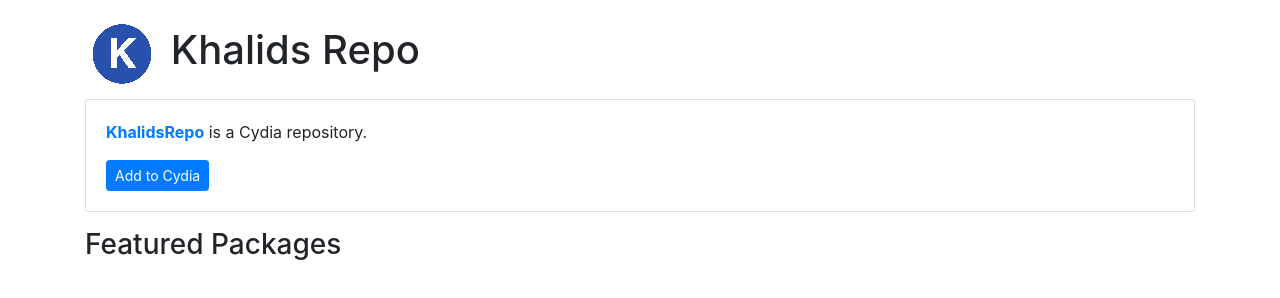
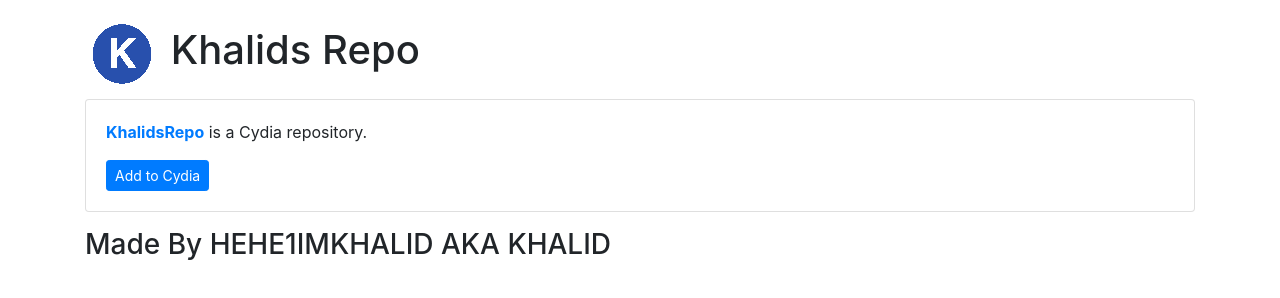
Before and after one commit to KhalidsRepo/KhalidsRepo.github.io, a plain HTML site: page index.html in a window 1280 px wide. Drawn offline with nearby package versions, Linux system fonts and the light colour scheme.

Commit message:
Update index.html

```diff
--- a/index.html
+++ b/index.html
@@ -22,7 +22,7 @@
 </div>
 <p></p>
 <div class="container">
-  <h3 id="wells" class="page-header">Featured Packages</h3>
+  <h3 id="wells" class="page-header">Made By HEHE1IMKHALID AKA KHALID</h3>
 </div>
 
 <div class="container">
```
